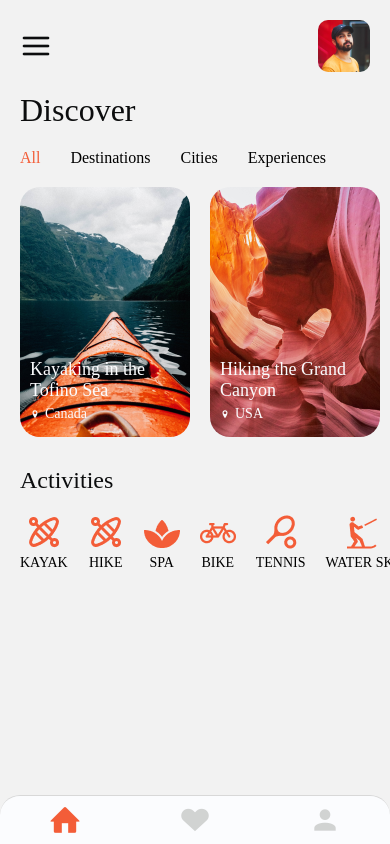
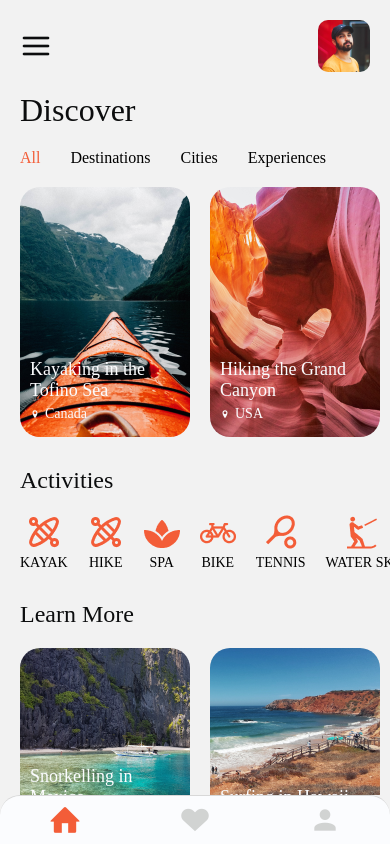
Before and after one commit to BerPGR/react-native-travel-app-ui, a React Native app: screen /Home in a window 390 px wide. Built offline with nearby package versions, Linux system fonts and the light colour scheme.

Commit message:
Learn more section

```diff
--- a/components/Home.js
+++ b/components/Home.js
@@ -4,7 +4,8 @@ import colors from '../assets/colors/colors';
 import Feather from 'react-native-vector-icons/Feather';
 import Entypo from 'react-native-vector-icons/Entypo';
 import activitiesData from '../assets/data/activitiesData'
-import discoverData from'../assets/data/discoverData'
+import discoverData from '../assets/data/discoverData'
+import learnMoreData from '../assets/data/learnMoreData'
 import { ScrollView } from 'react-native-gesture-handler';
 import { SafeAreaView } from 'react-native-safe-area-context';
 import profile from '../assets/images/person.png'
@@ -44,6 +45,19 @@ const Home = ({navigation}) => {
                 <Image source={item.image} style={styles.activityItemImage}/>
                 <Text style={styles.activityItemText}>{item.title}</Text>
             </View>
+        )
+    }
+
+    const renderLearnMoreItem = ({item}) => {
+        return (
+            <ImageBackground source={item.image}
+                style={[styles.learnMoreItem, {
+                    marginLeft: item.id === 'learnMore-1' ? 20 : 0
+                }]}
+                imageStyle={styles.learnMoreItemImage}
+            >
+                <Text style={styles.learnMoreItemText}>{item.title}</Text>
+            </ImageBackground>
         )
     }
 
@@ -88,6 +102,20 @@ const Home = ({navigation}) => {
                         <FlatList
                             data={activitiesData}
                             renderItem={renderActivityItem}
+                            keyExtractor={(item) => item.id}
+                            horizontal
+                            showsHorizontalScrollIndicator={false}
+                        />
+                    </View>
+                </View>
+
+                {/* Learn More */}
+                <View style={styles.learnMoreWrapper}>
+                    <Text style={styles.learnMoreTitle}>Learn More</Text>
+                    <View style={styles.learnMoreItemsWrapper}>
+                        <FlatList
+                            data={learnMoreData}
+                            renderItem={renderLearnMoreItem}
                             keyExtractor={(item) => item.id}
                             horizontal
                             showsHorizontalScrollIndicator={false}
@@ -193,6 +221,34 @@ const styles = StyleSheet.create({
         fontSize: 14,
         color: colors.grey
     },
+    learnMoreWrapper: {
+        marginTop: 10
+    },
+    learnMoreTitle: {
+        marginHorizontal: 20,
+        fontFamily: 'Lato-Bold',
+        fontSize: 24,
+        color: colors.black
+    },
+    learnMoreItemsWrapper: {
+        paddingVertical: 20
+    },
+    learnMoreItem: {
+        width: 170,
+        height: 180,
+        justifyContent: 'flex-end',
+        marginRight: 20
+    },
+    learnMoreItemImage: {
+        borderRadius: 20,
+    },
+    learnMoreItemText: {
+        fontFamily: 'Lato-Bold',
+        fontSize: 18,
+        color: colors.white,
+        marginHorizontal: 10,
+        marginVertical: 20
+    },
 })
 
 export default Home
```
